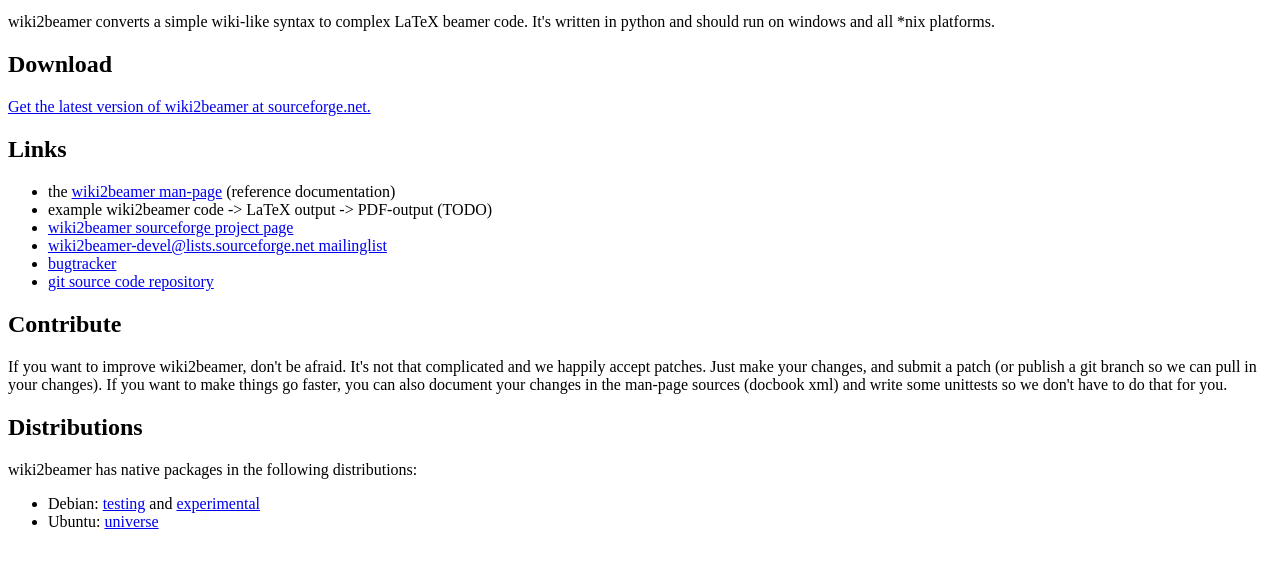
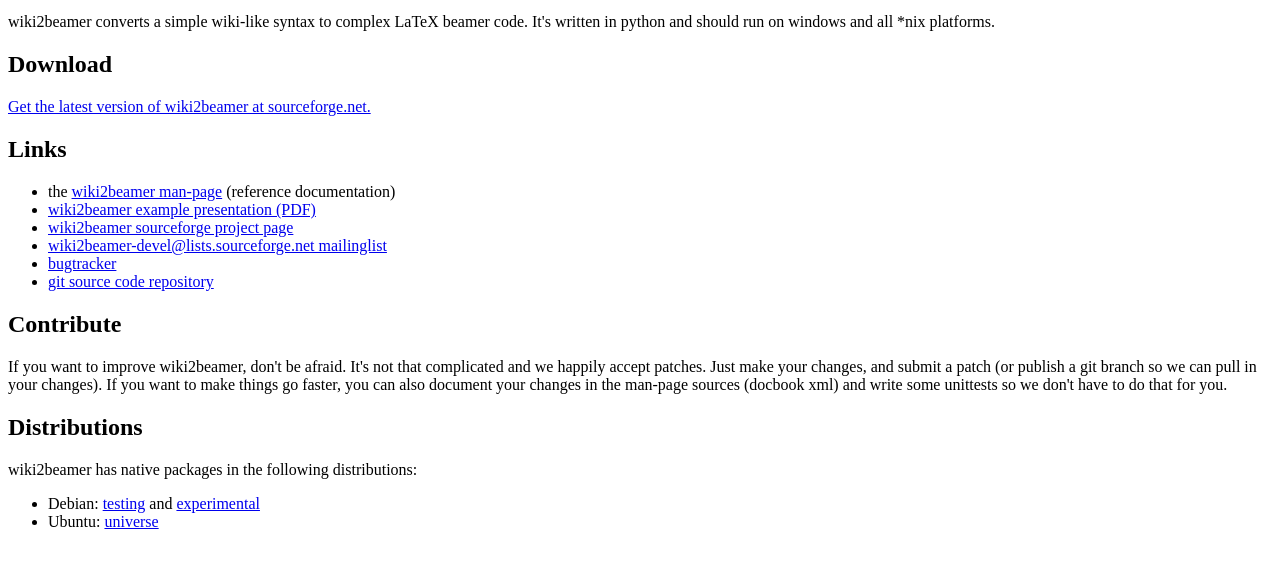
Before and after one commit to wiki2beamer/wiki2beamer, a plain HTML site: page web/index.html in a window 1280 px wide. Shown: the part 87-652 px from the top of the page. Drawn offline with Linux system fonts and the light colour scheme.

Commit message:
automatic web publishing

```diff
--- a/web/index.html
+++ b/web/index.html
@@ -15,7 +15,7 @@
 <h2>Links</h2>
 <ul>
 	<li>the <a href="wiki2beamer.html">wiki2beamer man-page</a> (reference documentation)</li>
-	<li>example wiki2beamer code -&gt; LaTeX output -&gt; PDF-output (TODO)</li>
+	<li><a href="wiki2beamer-example.pdf">wiki2beamer example presentation (PDF)</a></li>
 	<li><a href="http://sourceforge.net/projects/wiki2beamer/">wiki2beamer sourceforge project page</a></li>
 	<li><a href="https://lists.sourceforge.net/lists/listinfo/wiki2beamer-devel">wiki2beamer-devel@lists.sourceforge.net mailinglist</a></li>
 	<li><a href="http://sourceforge.net/tracker/?group_id=195885&atid=955238">bugtracker</a></li>
```
Also changed, not shown: 1 other file.
